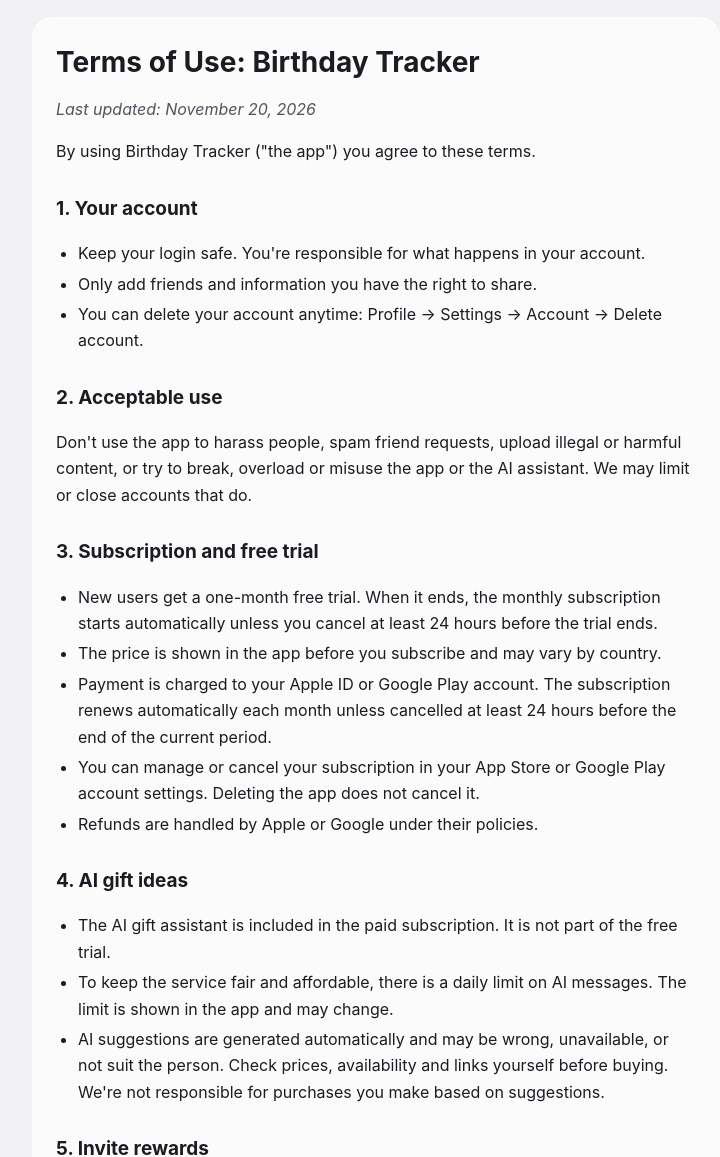
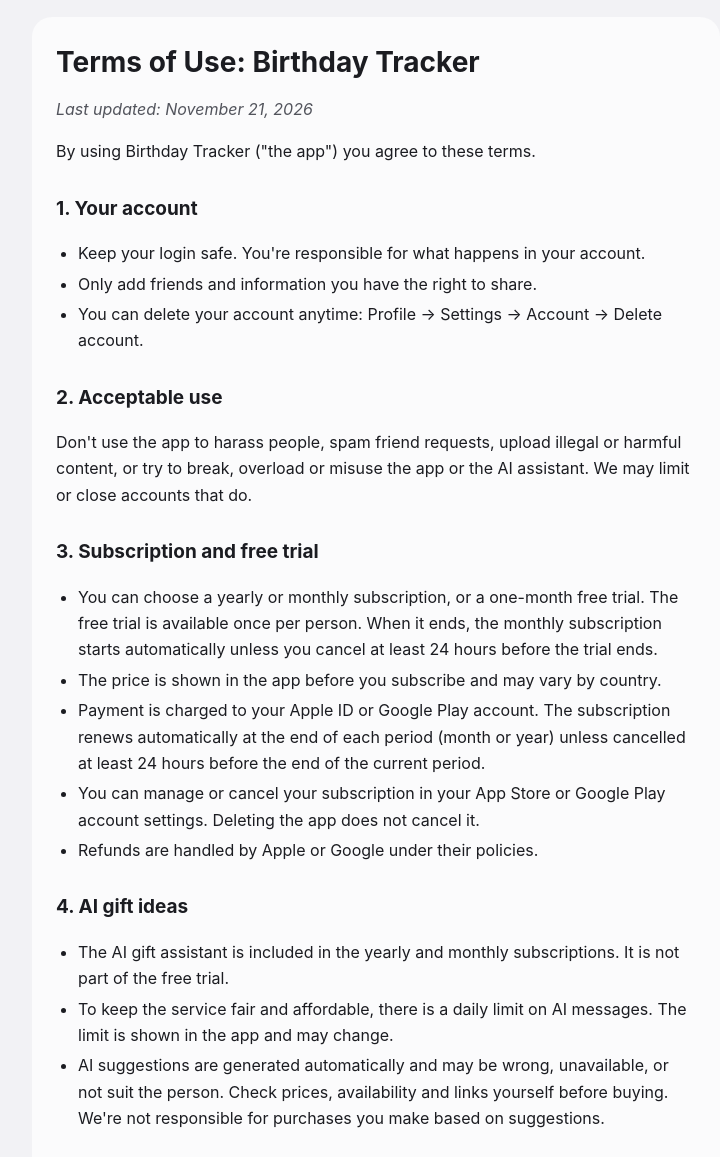
Before and after one commit to ataerapp/birthday-tracker-legal, a plain HTML site: page terms.html in a window 1280 px wide. Shown: the part 75-1232 px from the top of the page, without its empty margins (264-984 px from the left). Drawn offline with Linux system fonts and the light colour scheme.

Commit message:
Terms: yearly and monthly plans, optional free trial
Co-Authored-By: Claude Opus 5.5 <noreply@anthropic.com>

```diff
--- a/terms.html
+++ b/terms.html
@@ -17,7 +17,7 @@ nav{display:flex;gap:16px;flex-wrap:wrap;margin-top:24px;font-size:15px}
 <a class="brand" href="index.html"><img src="icon.png" alt="">Birthday Tracker</a>
 <div class="card">
 <h1>Terms of Use: Birthday Tracker</h1>
-<p><em>Last updated: November 20, 2026</em></p>
+<p><em>Last updated: November 21, 2026</em></p>
 <p>By using Birthday Tracker ("the app") you agree to these terms.</p>
 <h2>1. Your account</h2>
 <ul>
@@ -29,15 +29,15 @@ nav{display:flex;gap:16px;flex-wrap:wrap;margin-top:24px;font-size:15px}
 <p>Don't use the app to harass people, spam friend requests, upload illegal or harmful content, or try to break, overload or misuse the app or the AI assistant. We may limit or close accounts that do.</p>
 <h2>3. Subscription and free trial</h2>
 <ul>
-<li>New users get a one-month free trial. When it ends, the monthly subscription starts automatically unless you cancel at least 24 hours before the trial ends.</li>
+<li>You can choose a yearly or monthly subscription, or a one-month free trial. The free trial is available once per person. When it ends, the monthly subscription starts automatically unless you cancel at least 24 hours before the trial ends.</li>
 <li>The price is shown in the app before you subscribe and may vary by country.</li>
-<li>Payment is charged to your Apple ID or Google Play account. The subscription renews automatically each month unless cancelled at least 24 hours before the end of the current period.</li>
+<li>Payment is charged to your Apple ID or Google Play account. The subscription renews automatically at the end of each period (month or year) unless cancelled at least 24 hours before the end of the current period.</li>
 <li>You can manage or cancel your subscription in your App Store or Google Play account settings. Deleting the app does not cancel it.</li>
 <li>Refunds are handled by Apple or Google under their policies.</li>
 </ul>
 <h2>4. AI gift ideas</h2>
 <ul>
-<li>The AI gift assistant is included in the paid subscription. It is not part of the free trial.</li>
+<li>The AI gift assistant is included in the yearly and monthly subscriptions. It is not part of the free trial.</li>
 <li>To keep the service fair and affordable, there is a daily limit on AI messages. The limit is shown in the app and may change.</li>
 <li>AI suggestions are generated automatically and may be wrong, unavailable, or not suit the person. Check prices, availability and links yourself before buying. We're not responsible for purchases you make based on suggestions.</li>
 </ul>
```
